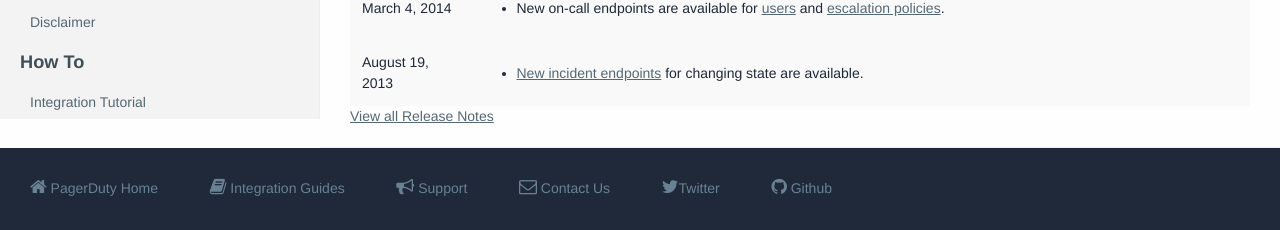
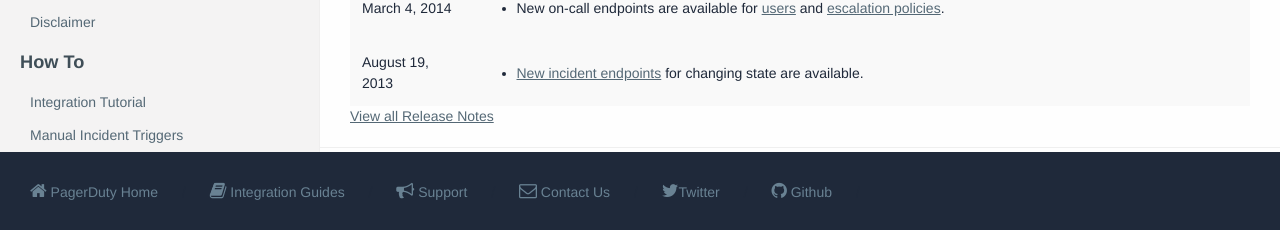
Before and after one commit to h4dz/devdocs, a Jekyll site: the page built from source/index.html, in a window 1280 px wide. Shown: the part 1220-1450 px from the top of the page. Built offline with Jekyll 4.4.1, drawn with Linux system fonts in a browser that asks for light colours; some web fonts are replaced.

Commit message:
Add tutorial to menu

```diff
--- a/source/_includes/header.html
+++ b/source/_includes/header.html
@@ -92,6 +92,7 @@
                     <h3>How To</h3>
                     <ul class='nav nav-list'>
                       <li><a href="/documentation/howto/integration-tutorial">Integration Tutorial</a></li>
+                      <li><a href="/documentation/howto/manually-trigger-an-incident/">Manual Incident Triggers</a></li>
                     </ul>
                   </div>
                 </div>
```
